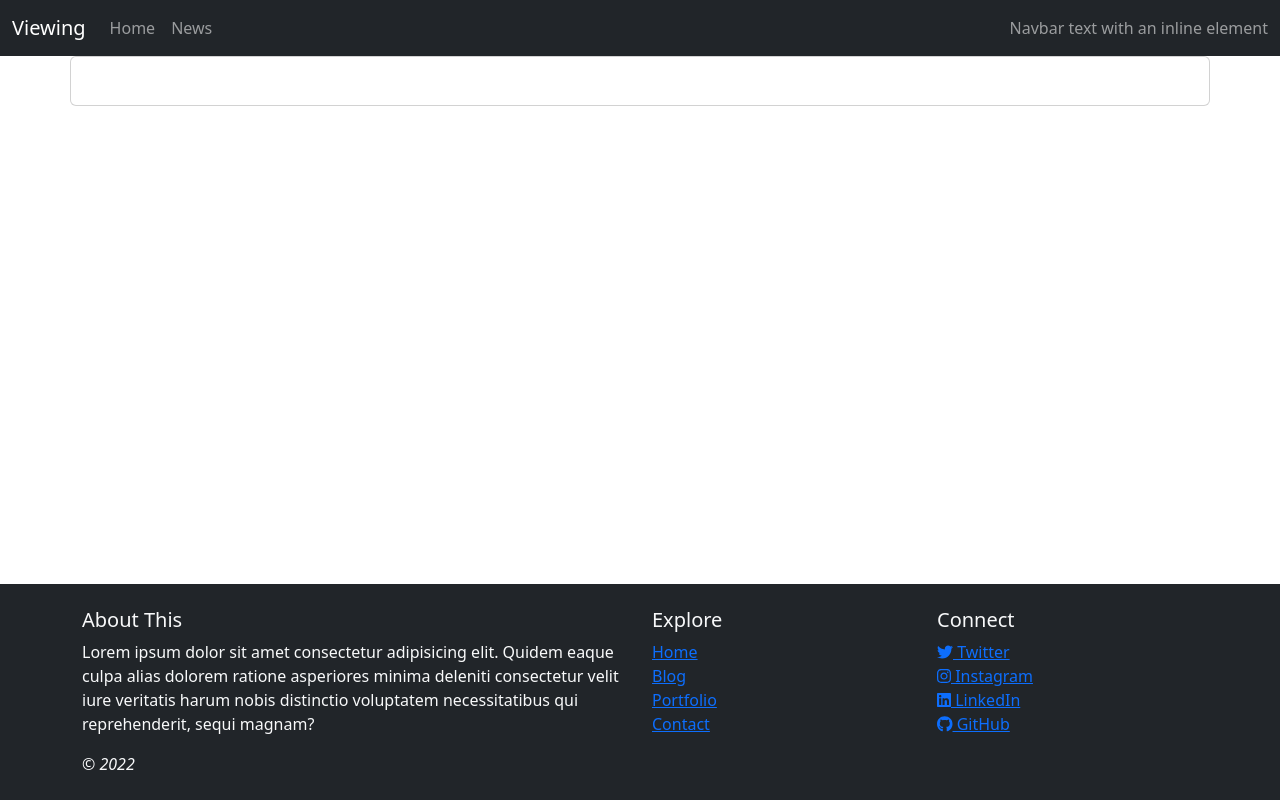
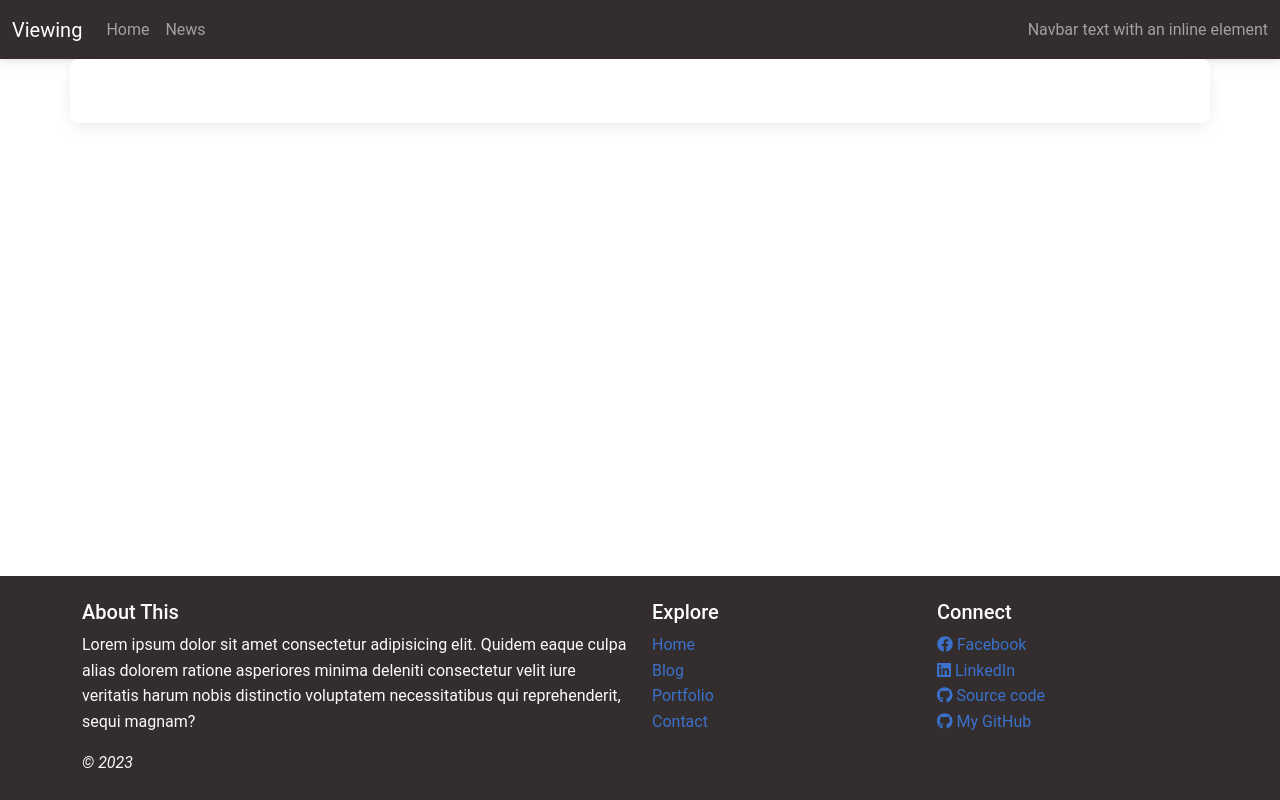
Before and after one commit to AlfredPaguio/CodeIgniter-News, a CodeIgniter 4 app: template app/Views/news/view.php in a window 1280 px wide. Run offline with PHP 8.4 and a stand-in for CodeIgniter, Linux system fonts and the light colour scheme; the template is opened without the code that fills it, so the values that code supplies are empty; some libraries are stand-ins or nearby versions.

Commit message:
Use MDBootstrap instead of Bootstrap 5
because I can't design lol

```diff
--- a/app/Views/templates/app.php
+++ b/app/Views/templates/app.php
@@ -6,7 +6,8 @@
   <meta name="viewport" content="width=device-width, initial-scale=1">
   <title>News - <?= $this->renderSection('page_title', true) ?></title> <!-- or esc($title) -->
   <?= link_tag(base_url('assets/css/style.css'), 'stylesheet', 'text/css') ?>
-  <link href="https://cdn.jsdelivr.net/npm/bootstrap@5.3.1/dist/css/bootstrap.min.css" rel="stylesheet" integrity="sha384-4bw+/aepP/YC94hEpVNVgiZdgIC5+VKNBQNGCHeKRQN+PtmoHDEXuppvnDJzQIu9" crossorigin="anonymous">
+  <?= link_tag('https://fonts.googleapis.com/css?family=Roboto:300,400,500,700&display=swap', 'stylesheet') ?>
+  <?= link_tag('https://cdnjs.cloudflare.com/ajax/libs/mdb-ui-kit/6.4.1/mdb.min.css', 'stylesheet', 'text/css') ?>
   <link rel="stylesheet" href="https://cdnjs.cloudflare.com/ajax/libs/font-awesome/6.4.2/css/all.min.css" integrity="sha512-z3gLpd7yknf1YoNbCzqRKc4qyor8gaKU1qmn+CShxbuBusANI9QpRohGBreCFkKxLhei6S9CQXFEbbKuqLg0DA==" crossorigin="anonymous" referrerpolicy="no-referrer" />
 </head>
 
@@ -35,18 +36,18 @@
         <div class="col-md-3">
           <h5>Connect</h5>
           <ul class="list-unstyled">
-            <li><a href="#"><i class="fab fa-twitter"></i> Twitter</a></li>
-            <li><a href="#"><i class="fab fa-instagram"></i> Instagram</a></li>
-            <li><a href="#"><i class="fab fa-linkedin"></i> LinkedIn</a></li>
-            <li><a href="#"><i class="fab fa-github"></i> GitHub</a></li>
+            <li><?= anchor('https://www.facebook.com/FleetingComet', '<i class="fab fa-facebook"></i> Facebook'); ?></li>
+            <li><?= anchor('https://www.linkedin.com/in/alfredpaguio', '<i class="fab fa-linkedin"></i> LinkedIn'); ?></li>
+            <li><?= anchor('https://github.com/AlfredPaguio/CodeIgniter-News', '<i class="fab fa-github"></i> Source code'); ?></li>
+            <li><?= anchor('https://github.com/AlfredPaguio', '<i class="fab fa-github"></i> My GitHub'); ?></li>
           </ul>
         </div>
       </div>
-      <em>&copy; 2022</em>
+      <em>&copy; 2023</em>
     </div>
   </footer>
 
-  <script src="https://cdn.jsdelivr.net/npm/bootstrap@5.3.1/dist/js/bootstrap.bundle.min.js" integrity="sha384-HwwvtgBNo3bZJJLYd8oVXjrBZt8cqVSpeBNS5n7C8IVInixGAoxmnlMuBnhbgrkm" crossorigin="anonymous"></script>
+  <?= script_tag('https://cdnjs.cloudflare.com/ajax/libs/mdb-ui-kit/6.4.1/mdb.min.js'); ?>
   <script src="https://cdnjs.cloudflare.com/ajax/libs/font-awesome/6.4.2/js/all.min.js" integrity="sha512-uKQ39gEGiyUJl4AI6L+ekBdGKpGw4xJ55+xyJG7YFlJokPNYegn9KwQ3P8A7aFQAUtUsAQHep+d/lrGqrbPIDQ==" crossorigin="anonymous" referrerpolicy="no-referrer"></script>
   <?= script_tag(base_url('assets/js/main.js')); ?>
 
```
Also changed, not shown: app/Controllers/News.php (+0 -21 lines).
